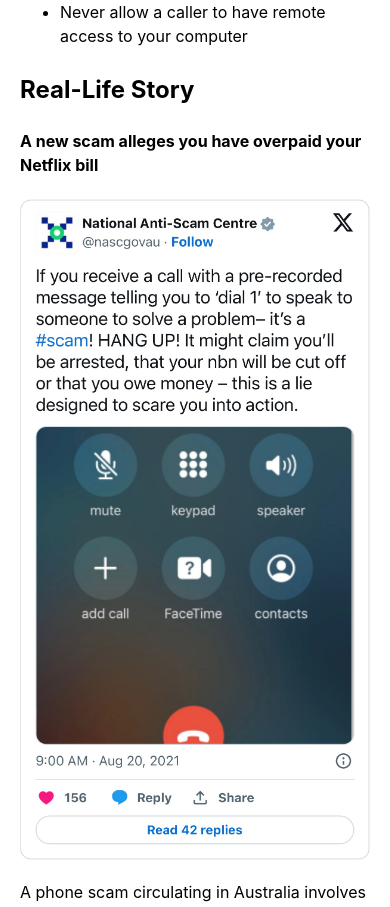
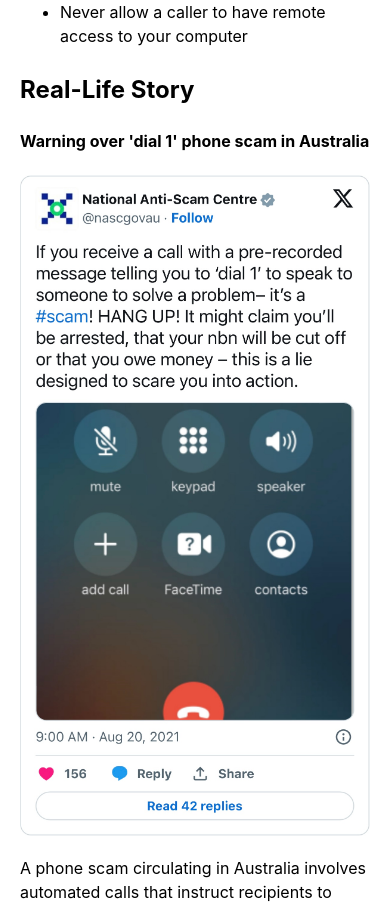
Before and after one commit to YQiZhu/ScamGuard, a React (Create React App) app in the folder scamguard_react/: page /phone-scams in a window 390 px wide. Shown: the part 1789-2696 px from the top of the page. Built offline with nearby package versions, Linux system fonts and the light colour scheme.

Commit message:
Update PhoneScams wrong heading

```diff
--- a/scamguard_react/src/IdentifyScams/PhoneScams.js
+++ b/scamguard_react/src/IdentifyScams/PhoneScams.js
@@ -62,7 +62,7 @@ function PhoneScams() {
                     {/* Real-Life Story Section */}
                     <section className="real-life-story">
                         <h3>Real-Life Story</h3>
-                        <h4>A new scam alleges you have overpaid your Netflix bill</h4> {/* Story Title */}
+                        <h4>Warning over 'dial 1' phone scam in Australia</h4> {/* Story Title */}
                         <img src="/images/Phonescamrealstory.jpg" alt="Phone scam real story" className="example-image" />
                         <p>
                             A phone scam circulating in Australia involves automated calls that instruct recipients to "dial 1" to address a purported issue, such as the threat of arrest, NBN disconnection, or unpaid debts. Scamwatch has warned the public to hang up immediately, as these claims are false and designed to scare people into action. Individuals are encouraged to report such scams through the Scamwatch website.
```
